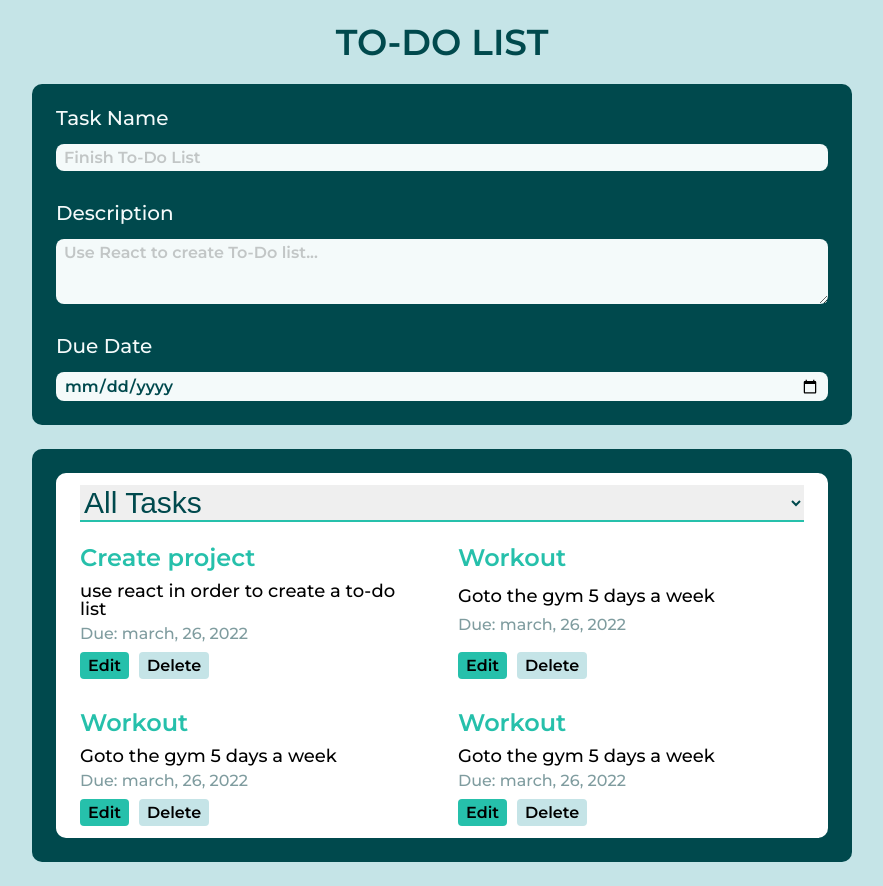
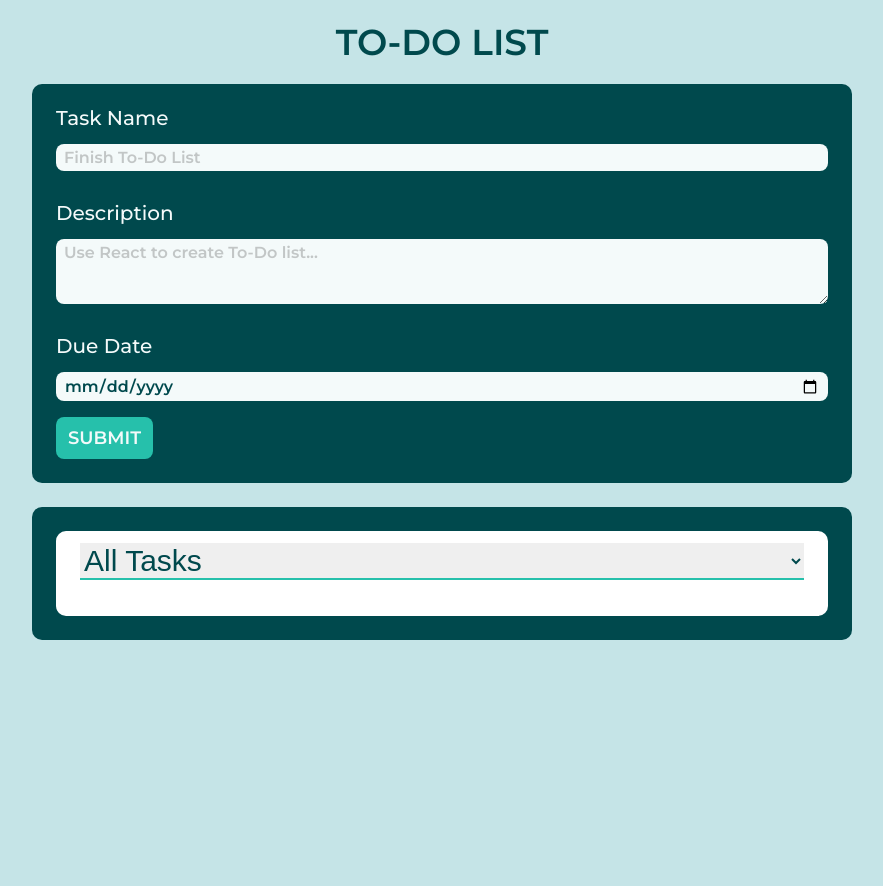
Before and after one commit to lam-brian/to-do-list, a React (Create React App) app: page / in a window 1280 px wide. Shown: the whole page, without its empty margins (198-1081 px from the left). After the commit the page ends 800 px from the top, so only its background shows below. Built offline with nearby package versions, Linux system fonts and the light colour scheme.

Commit message:
add stateful logic and save task data in local storage

```diff
--- a/src/App.js
+++ b/src/App.js
@@ -1,42 +1,31 @@
-import React from "react";
+import React, { useState, useEffect } from "react";
 
 import MainHeader from "./components/Layout/MainHeader";
 import NewTask from "./components/NewTask/NewTask";
 import Tasks from "./components/Tasks/Tasks";
 
-const DUMMY_DATA = [
-  {
-    title: "Create project",
-    description: "use react in order to create a to-do list",
-    date: new Date(),
-    dueDate: "march, 26, 2022",
-  },
-  {
-    title: "Workout",
-    description: "Goto the gym 5 days a week",
-    date: new Date(),
-    dueDate: "march, 26, 2022",
-  },
-  {
-    title: "Workout",
-    description: "Goto the gym 5 days a week",
-    date: new Date(),
-    dueDate: "march, 26, 2022",
-  },
-  {
-    title: "Workout",
-    description: "Goto the gym 5 days a week",
-    date: new Date(),
-    dueDate: "march, 26, 2022",
-  },
-];
+function App() {
+  const [tasks, setTasks] = useState([]);
 
-function App() {
+  useEffect(() => {
+    const storedLocalTasks = localStorage.getItem("tasks");
+
+    if (storedLocalTasks) setTasks(JSON.parse(storedLocalTasks));
+  }, []);
+
+  const addNewTaskHandler = (task) => {
+    setTasks((prevState) => [...prevState, task]);
+
+    const tasksData = [...tasks, task];
+
+    localStorage.setItem("tasks", JSON.stringify(tasksData));
+  };
+
   return (
     <div className="App">
       <MainHeader />
-      <NewTask />
-      <Tasks tasks={DUMMY_DATA} />
+      <NewTask onAddNewTask={addNewTaskHandler} />
+      <Tasks tasks={tasks} />
     </div>
   );
 }
--- a/src/components/NewTask/NewTask.js
+++ b/src/components/NewTask/NewTask.js
@@ -4,7 +4,7 @@ import TaskForm from "./TaskForm";
 const NewTask = (props) => {
   return (
     <Section>
-      <TaskForm />
+      <TaskForm onAddNewTask={props.onAddNewTask} />
     </Section>
   );
 };
--- a/src/components/NewTask/TaskForm.js
+++ b/src/components/NewTask/TaskForm.js
@@ -1,8 +1,43 @@
+import React, { useState } from "react";
+
 import styles from "./TaskForm.module.css";
 
 const TaskForm = (props) => {
+  const [enteredTitle, setEnteredTitle] = useState("");
+  const [enteredDescription, setEnteredDescription] = useState("");
+  const [enteredDueDate, setEnteredDueDate] = useState("");
+
+  const formSubmitHandler = (e) => {
+    e.preventDefault();
+
+    // Reset input fields
+    setEnteredTitle("");
+    setEnteredDescription("");
+    setEnteredDueDate("");
+
+    // Lift state data
+    props.onAddNewTask({
+      title: enteredTitle,
+      description: enteredDescription,
+      dueDate: enteredDueDate,
+      id: Math.random().toString(),
+    });
+  };
+
+  const titleChangeHandler = (e) => {
+    setEnteredTitle(e.target.value);
+  };
+
+  const descriptionChangeHandler = (e) => {
+    setEnteredDescription(e.target.value);
+  };
+
+  const dueDateChangeHandler = (e) => {
+    setEnteredDueDate(e.target.value);
+  };
+
   return (
-    <form className={styles.form}>
+    <form className={styles.form} onSubmit={formSubmitHandler}>
       <div>
         <label htmlFor="title">Task Name</label>
         <input
@@ -10,6 +45,8 @@ const TaskForm = (props) => {
           id="title"
           required
           placeholder="Finish To-Do List"
+          value={enteredTitle}
+          onChange={titleChangeHandler}
         />
       </div>
       <div>
@@ -19,12 +56,20 @@ const TaskForm = (props) => {
           cols="30"
           rows="3"
           placeholder="Use React to create To-Do list..."
+          value={enteredDescription}
+          onChange={descriptionChangeHandler}
         ></textarea>
       </div>
       <div>
         <label htmlFor="due-date">Due Date</label>
-        <input type="date" id="due-date" />
+        <input
+          type="date"
+          id="due-date"
+          value={enteredDueDate}
+          onChange={dueDateChangeHandler}
+        />
       </div>
+      <button>SUBMIT</button>
     </form>
   );
 };
--- a/src/components/NewTask/TaskForm.module.css
+++ b/src/components/NewTask/TaskForm.module.css
@@ -10,8 +10,8 @@
   margin-bottom: 3.2rem;
 }
 
-.form div:last-child {
-  margin-bottom: 0;
+.form div:nth-child(3) {
+  margin-bottom: 1.6rem;
 }
 
 .form label {
@@ -42,3 +42,12 @@
 .form textarea::placeholder {
   color: rgba(51, 51, 51, 0.26);
 }
+
+.form button {
+  font-weight: 600;
+  background-color: var(--cyan-primary);
+  font-size: 1.8rem;
+  color: var(--cyan-tint-lighter);
+  padding: 1rem 1.2rem;
+  border-radius: 0.8rem;
+}
--- a/src/components/Tasks/Tasks.js
+++ b/src/components/Tasks/Tasks.js
@@ -1,11 +1,21 @@
 import Section from "../UI/Section";
-import TasksList from "./TasksList";
+import TasksItem from "./TasksItem";
+
+import styles from "./Tasks.module.css";
 
 const Tasks = (props) => {
   return (
     <Section>
-      <div>
-        <TasksList type="All Tasks" tasks={props.tasks} />
+      <div className={styles.tasks}>
+        <select>
+          <option value="tasks-all">All Tasks</option>
+          <option value="tasks-due">Tasks Due Today</option>
+        </select>
+        <ul>
+          {props.tasks.map((task) => (
+            <TasksItem key={task.id} taskData={task} />
+          ))}
+        </ul>
       </div>
     </Section>
   );
--- /dev/null
+++ b/src/components/Tasks/Tasks.module.css
@@ -0,0 +1,25 @@
+.tasks {
+  background-color: white;
+  border-radius: 1rem;
+  padding: 1.2rem 2.4rem;
+}
+
+.tasks select {
+  width: 100%;
+  color: var(--cyan-shade);
+  font-size: 3rem;
+  margin-bottom: 2.4rem;
+  border: none;
+  border-bottom: 2px solid var(--cyan-primary);
+}
+
+.tasks select:focus {
+  outline: none;
+}
+
+.tasks ul {
+  list-style: none;
+  display: grid;
+  grid-template-columns: 1fr 1fr;
+  gap: 3.2rem;
+}
--- /dev/null
+++ b/src/components/Tasks/TasksItem.js
@@ -0,0 +1,17 @@
+import styles from "./TasksItem.module.css";
+
+const TasksItem = (props) => {
+  return (
+    <li className={styles["tasks-item"]}>
+      <h2>{props.taskData.title}</h2>
+      <p>{props.taskData.description}</p>
+      <p>Due: {props.taskData.dueDate || "N/A"}</p>
+      <div>
+        <button>Edit</button>
+        <button>Delete</button>
+      </div>
+    </li>
+  );
+};
+
+export default TasksItem;
--- /dev/null
+++ b/src/components/Tasks/TasksItem.module.css
@@ -0,0 +1,43 @@
+.tasks-item {
+  display: grid;
+}
+
+.tasks-item h2 {
+  font-size: 2.4rem;
+  color: var(--cyan-primary);
+  margin-bottom: 1.2rem;
+}
+
+.tasks-item p {
+  font-size: 1.8rem;
+  color: var(--grey-cyan--tint);
+  font-weight: 500;
+  margin-bottom: 0.8rem;
+  max-width: 32rem;
+  display: inline-block;
+  word-wrap: break-word;
+}
+
+.tasks-item p:nth-child(3) {
+  font-size: 1.6rem;
+  margin-bottom: 1rem;
+  color: var(--grey-cyan-shade);
+}
+
+.tasks-item div {
+  display: flex;
+  gap: 1rem;
+}
+
+.tasks-item button {
+  background-color: var(--cyan-primary);
+  font-weight: 600;
+  font-size: 1.6rem;
+  border-radius: 4px;
+  padding: 4px 8px;
+  align-self: end;
+}
+
+.tasks-item button:nth-child(2) {
+  background-color: var(--cyan-tint);
+}
--- a/src/components/Tasks/TasksList.js
+++ /dev/null
@@ -1,27 +0,0 @@
-import styles from "./TasksList.module.css";
-
-const TasksList = (props) => {
-  return (
-    <div className={styles["tasks-list"]}>
-      <select>
-        <option value="tasks-all">All Tasks</option>
-        <option value="tasks-due">Tasks Due Today</option>
-      </select>
-      <ul>
-        {props.tasks.map((task) => (
-          <li>
-            <h2>{task.title}</h2>
-            <p>{task.description}</p>
-            <p>Due: {task.dueDate}</p>
-            <div>
-              <button>Edit</button>
-              <button>Delete</button>
-            </div>
-          </li>
-        ))}
-      </ul>
-    </div>
-  );
-};
-
-export default TasksList;
--- a/src/components/Tasks/TasksList.module.css
+++ /dev/null
@@ -1,73 +0,0 @@
-.tasks-list {
-  background-color: white;
-  border-radius: 1rem;
-  padding: 1.2rem 2.4rem;
-}
-
-.tasks-list select {
-  width: 100%;
-  color: var(--cyan-shade);
-  font-size: 3rem;
-  margin-bottom: 2.4rem;
-  border: none;
-  border-bottom: 2px solid var(--cyan-primary);
-}
-
-.tasks-list select:focus {
-  outline: none;
-}
-
-.tasks-list ul {
-  list-style: none;
-  display: grid;
-  grid-template-columns: 1fr 1fr;
-  gap: 3.2rem;
-}
-
-.tasks-list li {
-  display: grid;
-}
-
-.tasks-list h2 {
-  font-size: 2.4rem;
-  color: var(--cyan-primary);
-  margin-bottom: 1.2rem;
-}
-
-.tasks-list p {
-  font-size: 1.8rem;
-  color: var(--grey-cyan--tint);
-  font-weight: 500;
-  margin-bottom: 0.8rem;
-  max-width: 32rem;
-  display: inline-block;
-  word-wrap: break-word;
-}
-
-.tasks-list p:nth-child(3) {
-  font-size: 1.6rem;
-  margin-bottom: 1rem;
-  color: var(--grey-cyan-shade);
-}
-
-.tasks-list div {
-  display: flex;
-  gap: 1rem;
-}
-
-.tasks-list button {
-  cursor: pointer;
-  display: inline-block;
-  background-color: var(--cyan-primary);
-  border: none;
-  font-family: inherit;
-  font-weight: 600;
-  font-size: 1.6rem;
-  border-radius: 4px;
-  padding: 4px 8px;
-  align-self: end;
-}
-
-.tasks-list button:nth-child(2) {
-  background-color: var(--cyan-tint);
-}
--- a/src/index.css
+++ b/src/index.css
@@ -5,7 +5,6 @@
   --cyan-tint: #c5e4e7;
   --cyan-shade: #00494d;
   --cyan-tint-lighter: #f4fafa;
-  --grey-cyan: #5e7a7d;
   --grey-cyan-shade: #7f9c9f;
   --white: #fff;
 }
@@ -26,3 +25,10 @@ body {
   font-family: "Montserrat", sans-serif;
   background-color: var(--cyan-tint);
 }
+
+button {
+  cursor: pointer;
+  display: inline-block;
+  font-family: inherit;
+  border: none;
+}
```
